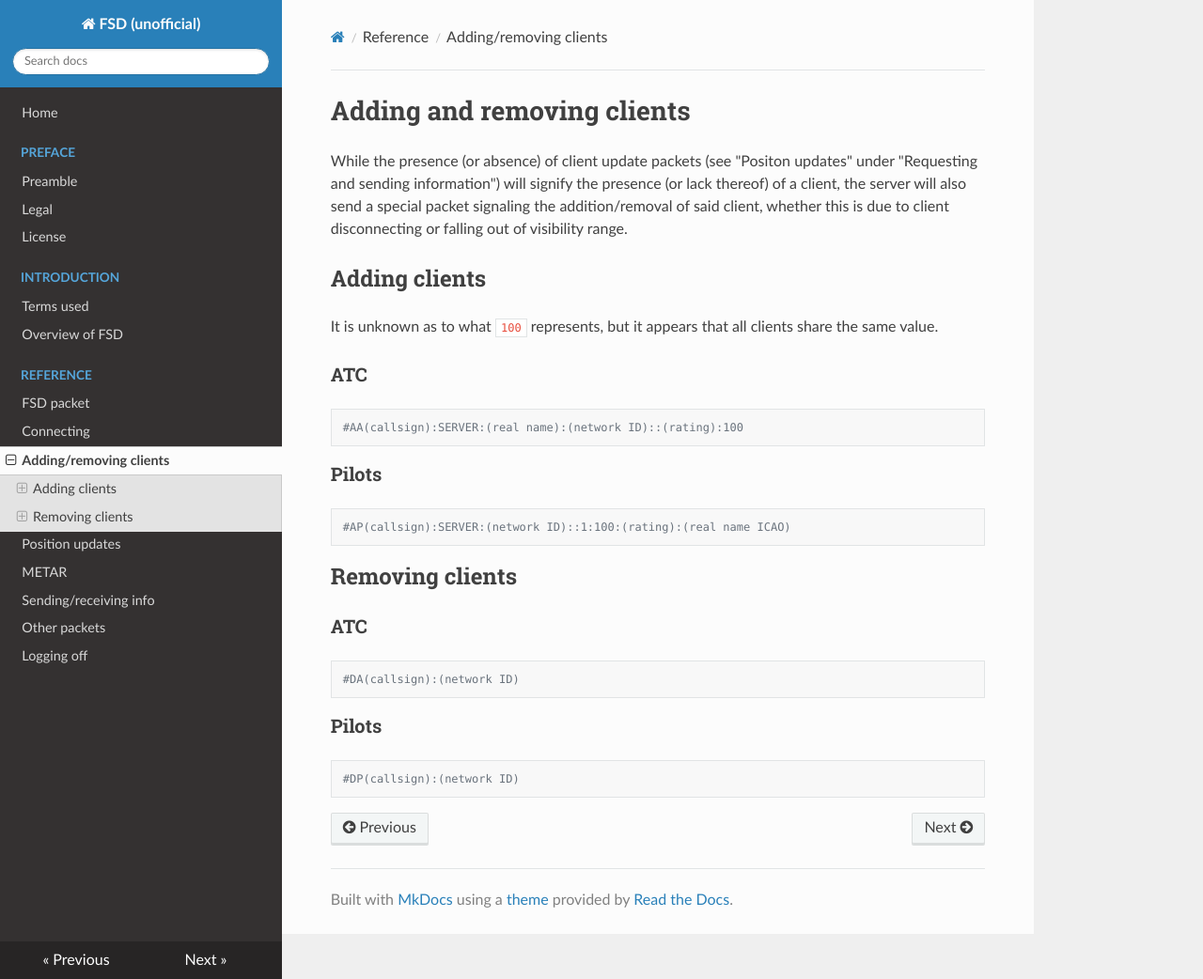
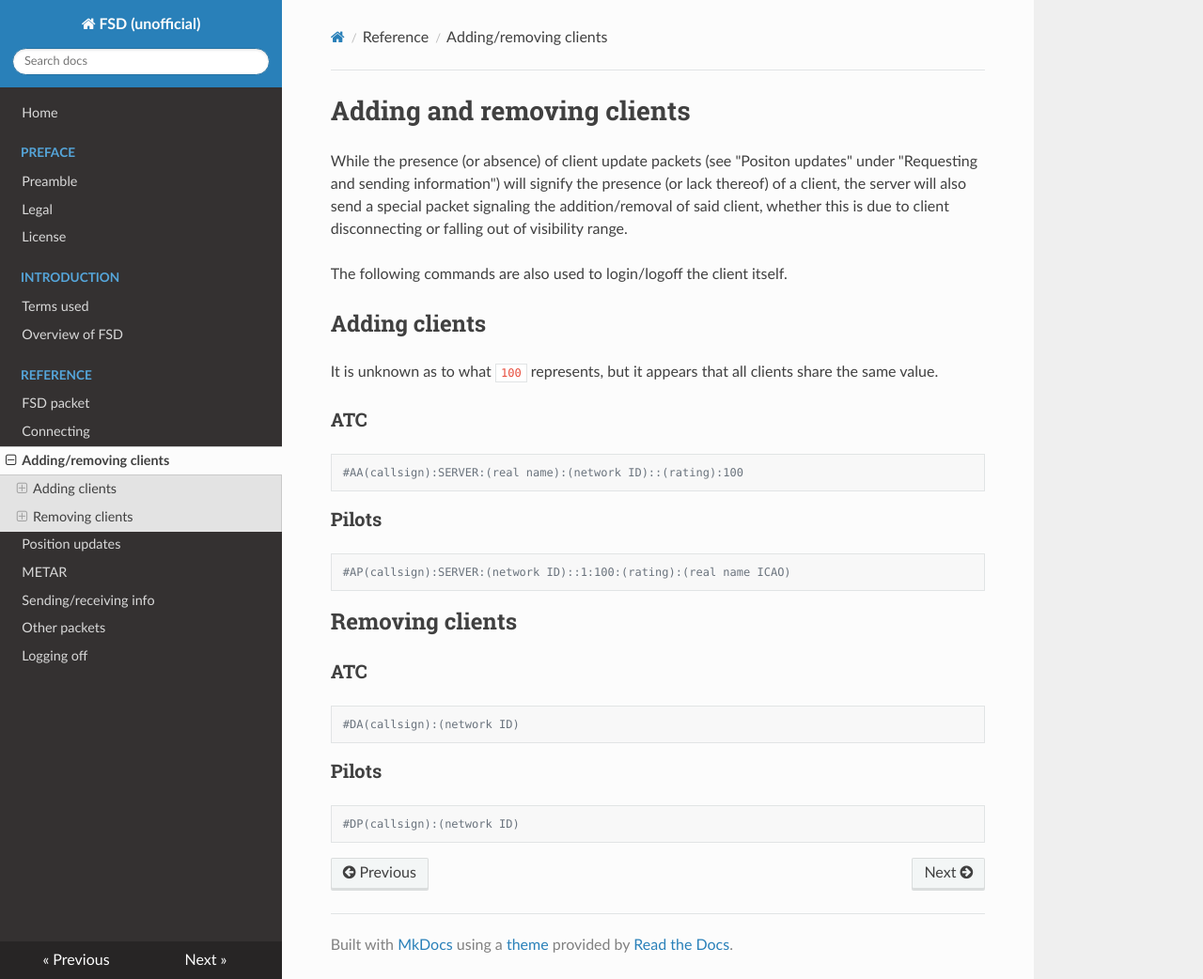
Before and after one commit to norrisng/fsd-doc, an MkDocs documentation site: the page built from docs/api/addclients.md, in a window 1280 px wide and 1042 px high. Shown: the whole window at 94% size. Built offline with MkDocs 1.6.1, drawn with Linux system fonts in a browser that asks for light colours; nearby versions of some CDN libraries; old or Windows-style settings are respelled for this version of MkDocs.

Commit message:
Add/remove stations also used by client itself

```diff
--- a/docs/api/addclients.md
+++ b/docs/api/addclients.md
@@ -1,6 +1,8 @@
 # Adding and removing clients #
 
 While the presence (or absence) of client update packets (see "Positon updates" under "Requesting and sending information") will signify the presence (or lack thereof) of a client, the server will also send a special packet signaling the addition/removal of said client, whether this is due to client disconnecting or falling out of visibility range.
+
+The following commands are also used to login/logoff the client itself.
 
 
 
```
